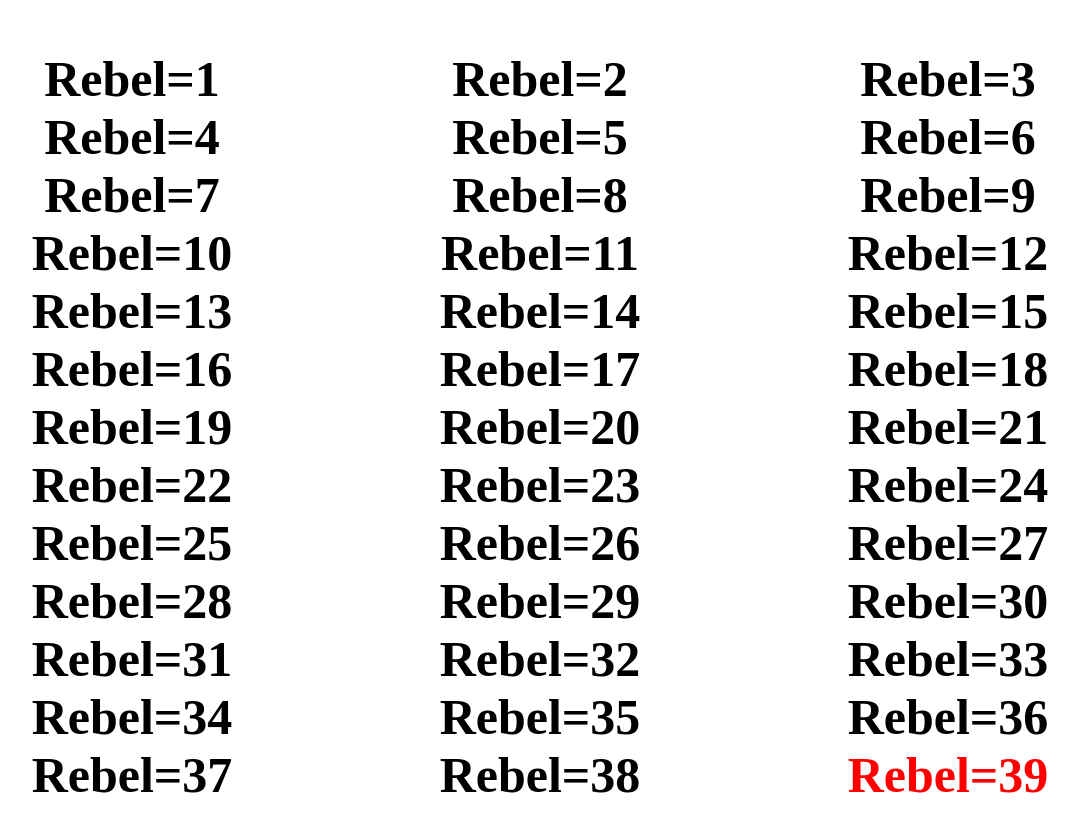
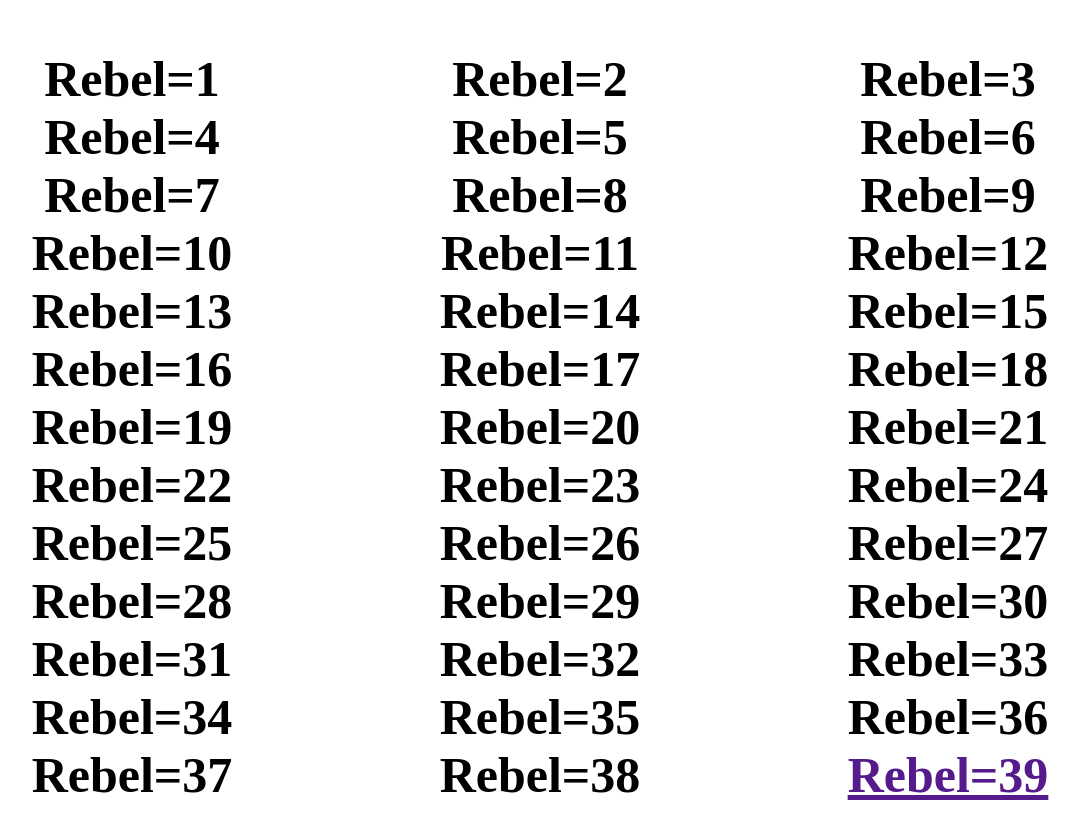
Before and after one commit to rebel39/rebel39, a plain HTML site: page index.html in a window 1280 px wide. Shown: the whole page, without its empty margins (120-1200 px from the left). Drawn offline with Linux system fonts and the light colour scheme.

Commit message:
Update index.html

```diff
--- a/index.html
+++ b/index.html
@@ -48,7 +48,7 @@
           <li class="normal">Rebel=36</li>
           <li class="normal">Rebel=37</li>
           <li class="normal">Rebel=38</li>
-          <li class="special"><span style="color:red;">Rebel=39</span></li>
+          <li class="special"><span style="color:red;"><a href="">Rebel=39<a/></span></li>
         </ul>
       </div>
     </body>
```
